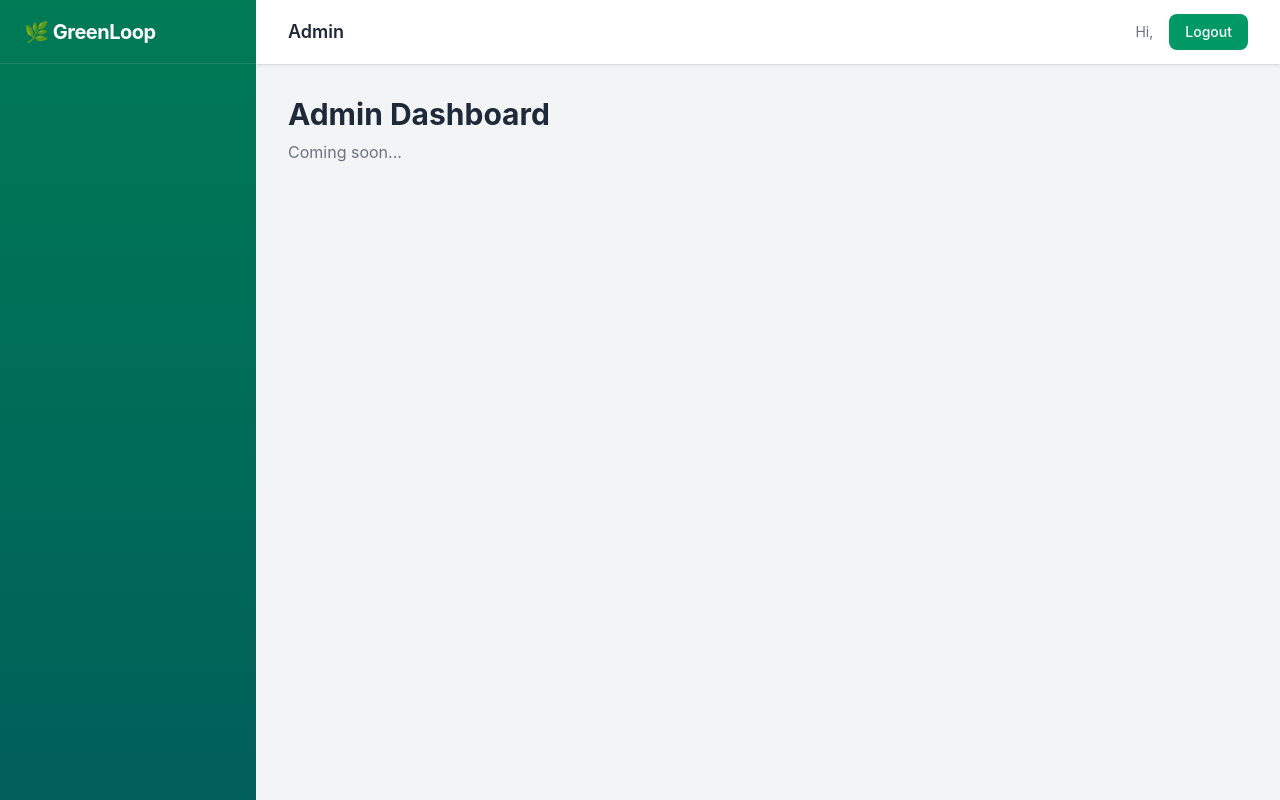
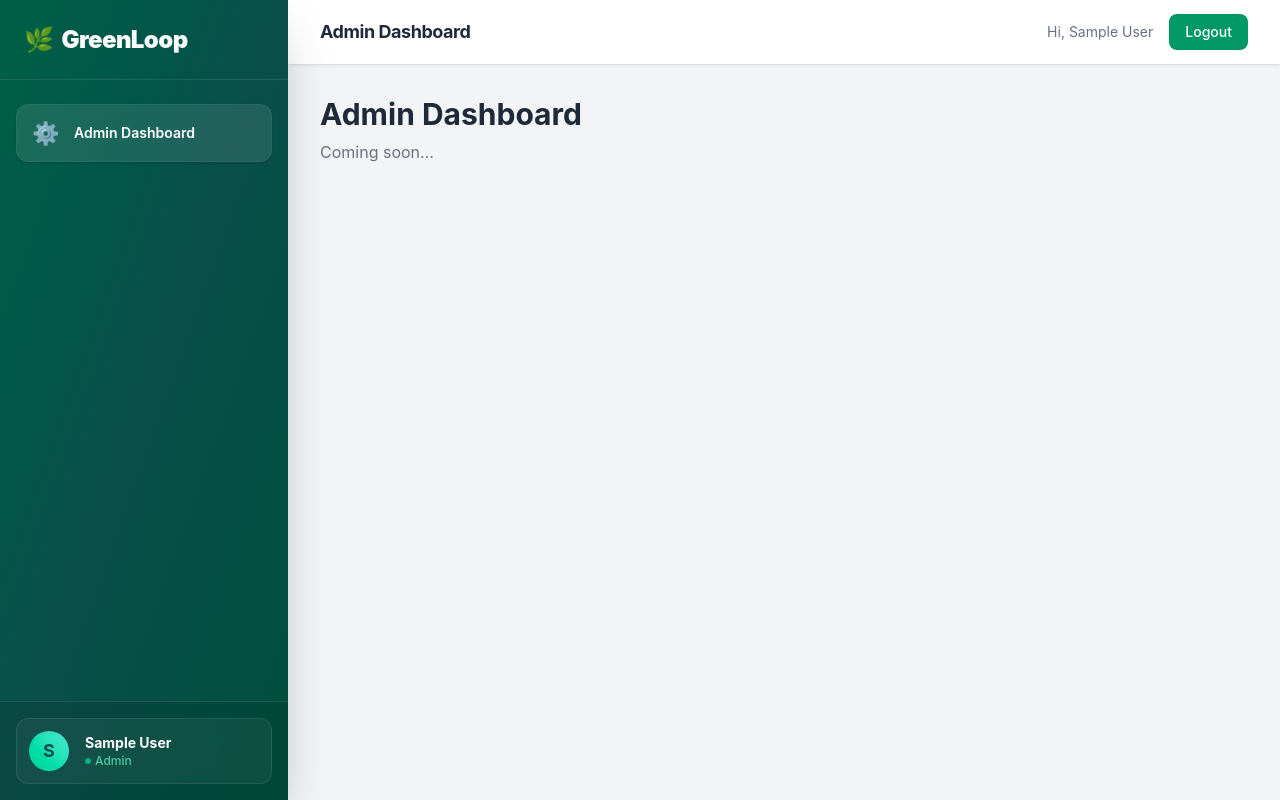
Before and after one commit to Adityaaa13/GreenLoop, a React app in the folder frontend/: page /admin in a window 1280 px wide. Built offline with nearby package versions, Linux system fonts and the light colour scheme; sample sign-in values are in the browser's storage; the HTML template or start-up script is replaced by a standard one.

Commit message:
feat(frontend): enhance Citizen Dashboard UI and fix user state persistence

```diff
--- a/frontend/src/context/AuthContext.jsx
+++ b/frontend/src/context/AuthContext.jsx
@@ -6,7 +6,14 @@
 export const useAuth = () => useContext(AuthContext);
 
 export const AuthProvider = ({ children }) => {
-    const [user, setUser] = useState(null);
+    const [user, setUser] = useState(() => {
+        const savedUser = localStorage.getItem("user");
+        try {
+            return savedUser ? JSON.parse(savedUser) : null;
+        } catch (e) {
+            return null;
+        }
+    });
     const [token, setToken] = useState(localStorage.getItem("token"));
     const [loading, setLoading] = useState(false);
 
@@ -17,6 +24,14 @@
             localStorage.removeItem("token");
         }
     }, [token]);
+
+    useEffect(() => {
+        if (user) {
+            localStorage.setItem("user", JSON.stringify(user));
+        } else {
+            localStorage.removeItem("user");
+        }
+    }, [user]);
 
     const login = async (email, password) => {
         setLoading(true);
--- a/frontend/src/layouts/DashboardLayout.jsx
+++ b/frontend/src/layouts/DashboardLayout.jsx
@@ -2,18 +2,31 @@
 import { Link, Outlet, useLocation } from "react-router-dom";
 import { useAuth } from "../context/AuthContext";
 
-const navItems = [
-    { label: "Dashboard", path: "/dashboard", icon: "📊" },
-    { label: "Citizen", path: "/citizen", icon: "👤" },
-    { label: "Team Lead", path: "/team-lead", icon: "👥" },
-    { label: "Worker", path: "/worker", icon: "🔧" },
-    { label: "Admin", path: "/admin", icon: "⚙️" },
-];
+// We'll generate dynamic nav items based on the user's role inside the component
 
 const DashboardLayout = () => {
     const [sidebarOpen, setSidebarOpen] = useState(false);
     const { user, logout } = useAuth();
     const location = useLocation();
+
+    const getNavItems = () => {
+        if (!user) return [];
+        switch (user.role) {
+            case "admin": return [{ label: "Admin Dashboard", path: "/admin", icon: "⚙️" }];
+            case "worker": return [{ label: "Worker Tasks", path: "/worker", icon: "🔧" }];
+            case "team_lead": return [{ label: "Team Management", path: "/team-lead", icon: "👥" }];
+            case "citizen": return [
+                { label: "Dashboard Hub", path: "/citizen", icon: "🏠" },
+                { label: "Submit New Report", path: "/citizen", icon: "📷" },
+                { label: "My Reports History", path: "/citizen", icon: "🗂️" },
+                { label: "Community Stats", path: "/citizen", icon: "🌍" },
+                { label: "Help & Guides", path: "/citizen", icon: "ℹ️" },
+            ];
+            default: return [];
+        }
+    };
+
+    const currentNavItems = getNavItems();
 
     return (
         <div className="min-h-screen bg-gray-100 flex">
@@ -28,59 +41,68 @@
             {/* ── Sidebar ── */}
             <aside
                 className={`
-                    fixed inset-y-0 left-0 z-30 w-64 bg-gradient-to-b from-emerald-700 to-teal-800
+                    fixed inset-y-0 left-0 z-30 w-72 bg-gradient-to-br from-emerald-800 via-teal-900 to-emerald-900
                     transform transition-transform duration-300 ease-in-out
-                    lg:translate-x-0 lg:static lg:z-auto
+                    flex flex-col
+                    lg:translate-x-0 lg:static lg:z-auto shadow-2xl
                     ${sidebarOpen ? "translate-x-0" : "-translate-x-full"}
                 `}
             >
                 {/* Logo */}
-                <div className="flex items-center justify-between h-16 px-6 border-b border-white/10">
-                    <Link to="/" className="text-xl font-bold text-white tracking-tight">
-                        🌿 GreenLoop
+                <div className="flex items-center justify-between h-20 px-6 border-b border-white/10 shrink-0">
+                    <Link to="/" className="text-2xl font-black text-white tracking-tight flex items-center gap-2">
+                        <span className="text-emerald-400">🌿</span> GreenLoop
                     </Link>
                     <button
                         onClick={() => setSidebarOpen(false)}
-                        className="text-white/70 hover:text-white lg:hidden"
+                        className="text-white/70 hover:text-white lg:hidden p-2 bg-white/5 rounded-lg"
                     >
                         ✕
                     </button>
                 </div>
 
                 {/* Nav links */}
-                <nav className="mt-6 px-3 space-y-1">
-                    {navItems
-                        .filter((item) => {
-                            // Only show the nav item if the user's role matches the path
-                            if (!user) return false;
-                            if (user.role === "admin" && item.path === "/admin") return true;
-                            if (user.role === "worker" && item.path === "/worker") return true;
-                            if (user.role === "team_lead" && item.path === "/team-lead") return true;
-                            if (user.role === "citizen" && item.path === "/citizen") return true;
-                            return false;
-                        })
-                        .map((item) => {
-                            const isActive = location.pathname === item.path;
+                <nav className="flex-1 px-4 py-6 space-y-2 overflow-y-auto">
+                    {currentNavItems.map((item, index) => {
+                        const isActive = location.pathname === item.path && index === 0; // Highlight only the first for now as they point to the same page
                         return (
                             <Link
-                                    key={item.path}
+                                key={item.label}
                                 to={item.path}
                                 onClick={() => setSidebarOpen(false)}
                                 className={`
-                                        flex items-center gap-3 px-4 py-3 rounded-lg text-sm font-medium
-                                        transition-colors duration-200
+                                    flex items-center gap-4 px-4 py-3.5 rounded-xl text-sm font-semibold
+                                    transition-all duration-300 group
                                     ${isActive
-                                            ? "bg-white/20 text-white"
-                                            : "text-emerald-100 hover:bg-white/10 hover:text-white"
+                                        ? "bg-white/10 text-white shadow-sm border border-white/5"
+                                        : "text-emerald-100/70 hover:bg-white/5 hover:text-white hover:translate-x-1"
                                     }
                                 `}
                             >
-                                    <span className="text-lg">{item.icon}</span>
+                                <span className={`text-xl transition-transform duration-300 ${isActive ? "scale-110" : "group-hover:scale-110"}`}>{item.icon}</span>
                                 {item.label}
                             </Link>
                         );
                     })}
                 </nav>
+
+                {/* User Profile Card (Bottom of sidebar) */}
+                {user && (
+                    <div className="p-4 shrink-0 border-t border-white/10 bg-black/10">
+                        <div className="flex items-center gap-4 p-3 rounded-xl bg-white/5 border border-white/10 backdrop-blur-sm">
+                            <div className="w-10 h-10 rounded-full bg-gradient-to-tr from-emerald-400 to-teal-300 flex items-center justify-center text-teal-900 font-bold text-lg shadow-inner">
+                                {user.name?.charAt(0).toUpperCase() || "U"}
+                            </div>
+                            <div className="flex-1 min-w-0">
+                                <p className="text-sm font-bold text-white truncate">{user.name}</p>
+                                <p className="text-xs font-medium text-emerald-300/80 truncate capitalize flex items-center gap-1">
+                                    <span className="w-1.5 h-1.5 rounded-full bg-emerald-400 animate-pulse"></span>
+                                    {user.role}
+                                </p>
+                            </div>
+                        </div>
+                    </div>
+                )}
             </aside>
 
             {/* ── Main content area ── */}
@@ -98,8 +120,8 @@
                     </button>
 
                     {/* Page title (hidden on mobile, shown on larger) */}
-                    <h1 className="text-lg font-semibold text-gray-800 hidden lg:block">
-                        {navItems.find((i) => i.path === location.pathname)?.label || "Dashboard"}
+                    <h1 className="text-lg font-bold text-gray-800 hidden lg:block tracking-tight">
+                        {currentNavItems.find((i) => i.path === location.pathname)?.label || "Dashboard"}
                     </h1>
 
                     {/* User info + Logout */}
```
Also changed, not shown: frontend/src/pages/Citizen/CitizenDashboard.jsx (+51 -11 lines). Lines whose indentation alone changed are shown as unchanged.
